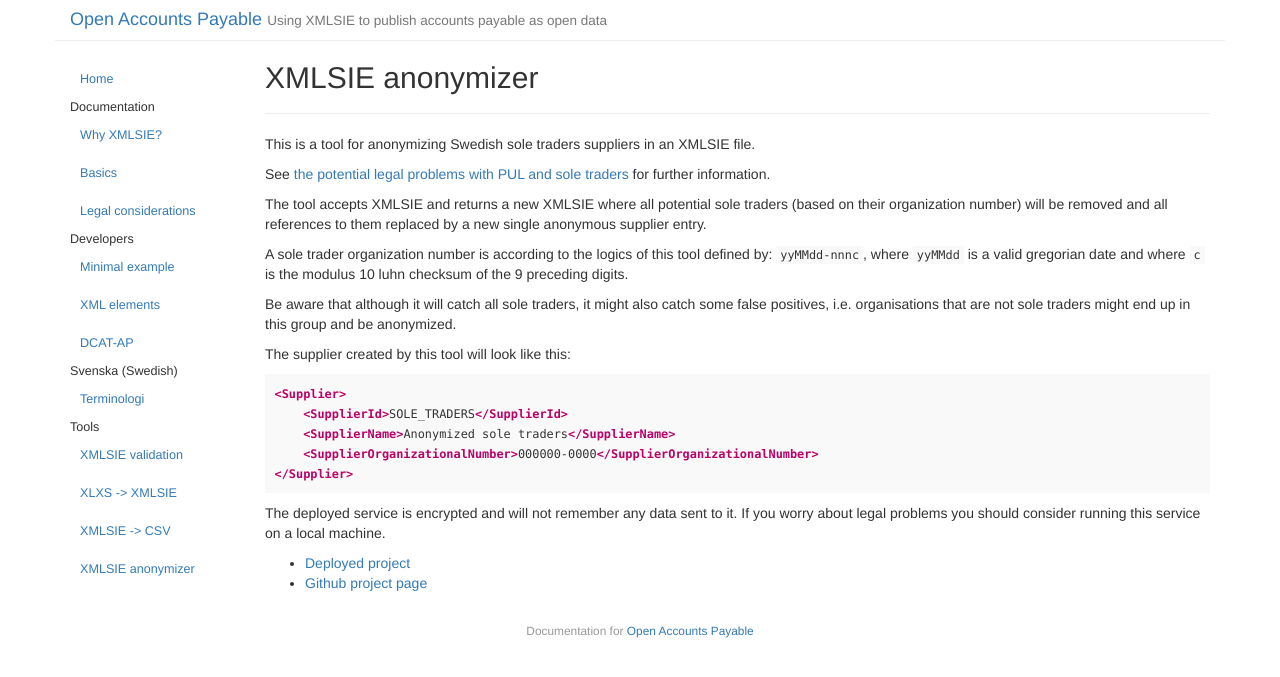
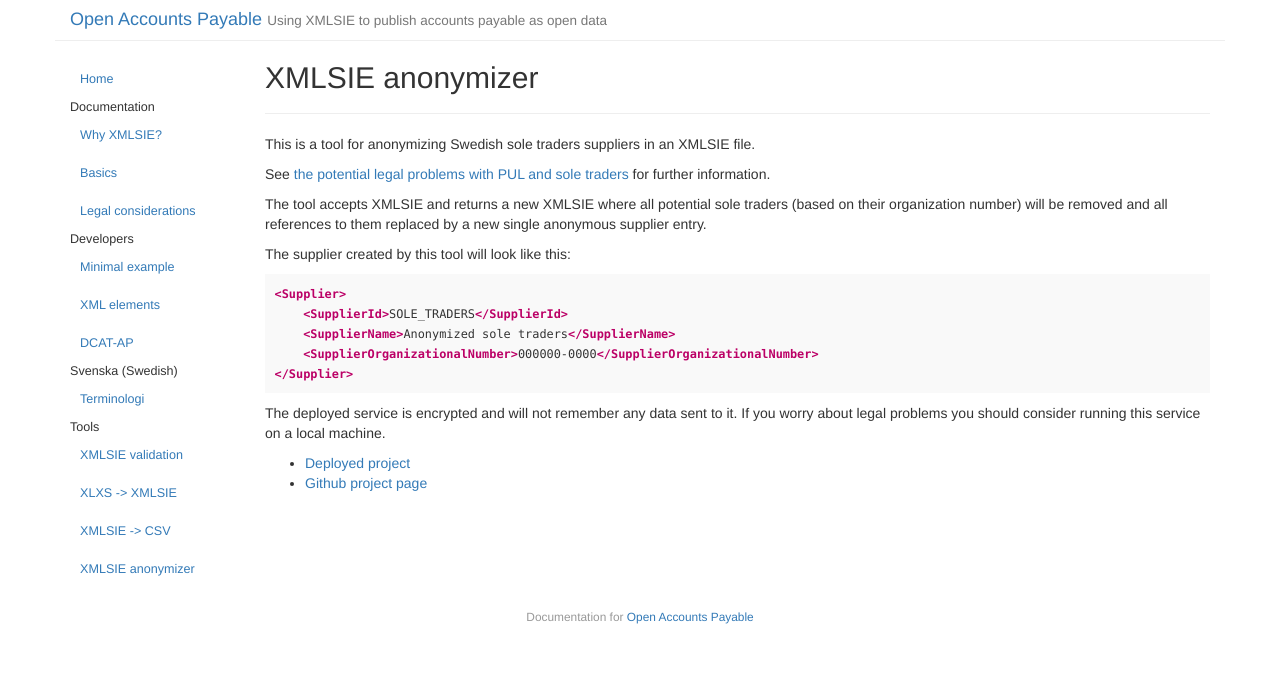
Before and after one commit to Sambruk/Open-Accounts-Payable, a Jekyll site: the page built from _posts/2016-09-04-xmlsie-anonymizer.md, in a window 1280 px wide. Shown: the top 677 px of the page. Built offline with Jekyll 4.4.1, drawn with Linux system fonts in a browser that asks for light colours.

Commit message:
No false positives

```diff
--- a/_posts/2016-09-04-xmlsie-anonymizer.md
+++ b/_posts/2016-09-04-xmlsie-anonymizer.md
@@ -13,12 +13,6 @@ for further information.
 
 The tool accepts XMLSIE and returns a new XMLSIE where all potential sole traders (based on their
 organization number) will be removed and all references to them replaced by a new single anonymous supplier entry.
-
-A sole trader organization number is according to the logics of this tool defined by:
-`yyMMdd-nnnc`, where `yyMMdd` is a valid gregorian date and where `c` is the modulus 10 luhn checksum of the 9 preceding digits.
-
-Be aware that although it will catch all sole traders, it might also catch some false positives, i.e. organisations that
-are not sole traders might end up in this group and be anonymized.
 
 The supplier created by this tool will look like this:
 
```
